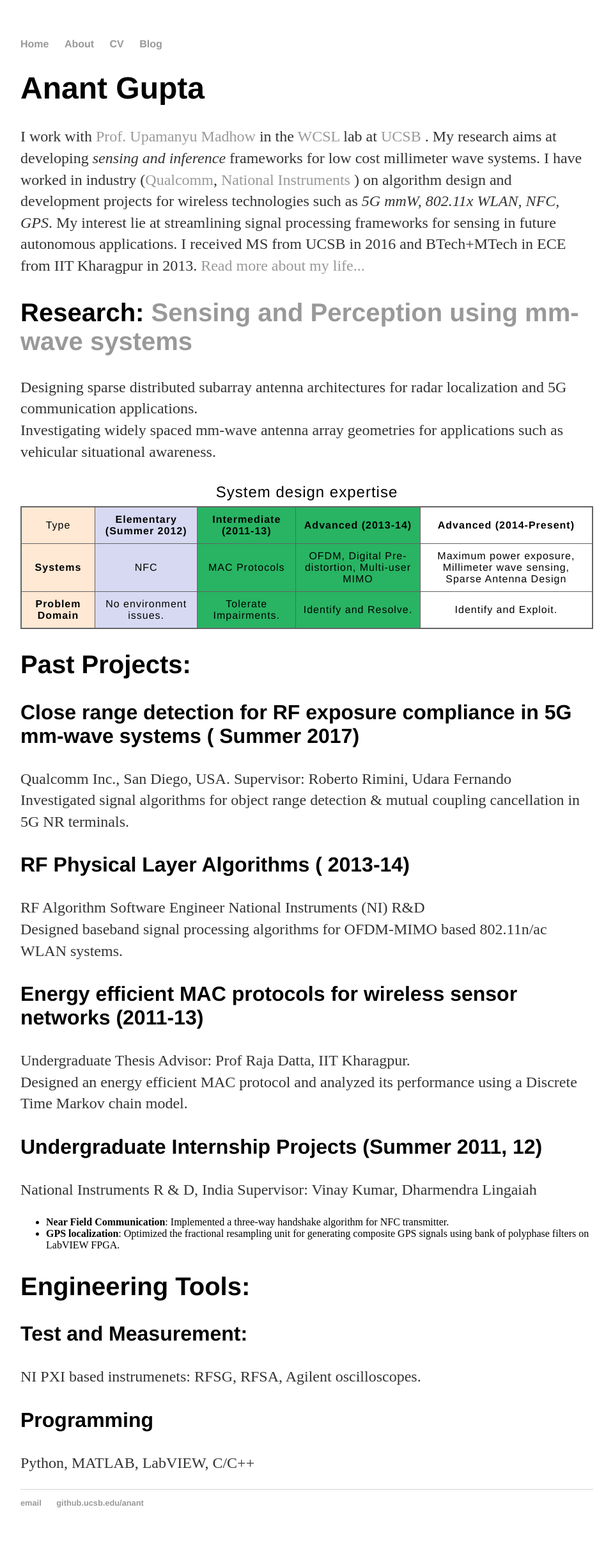
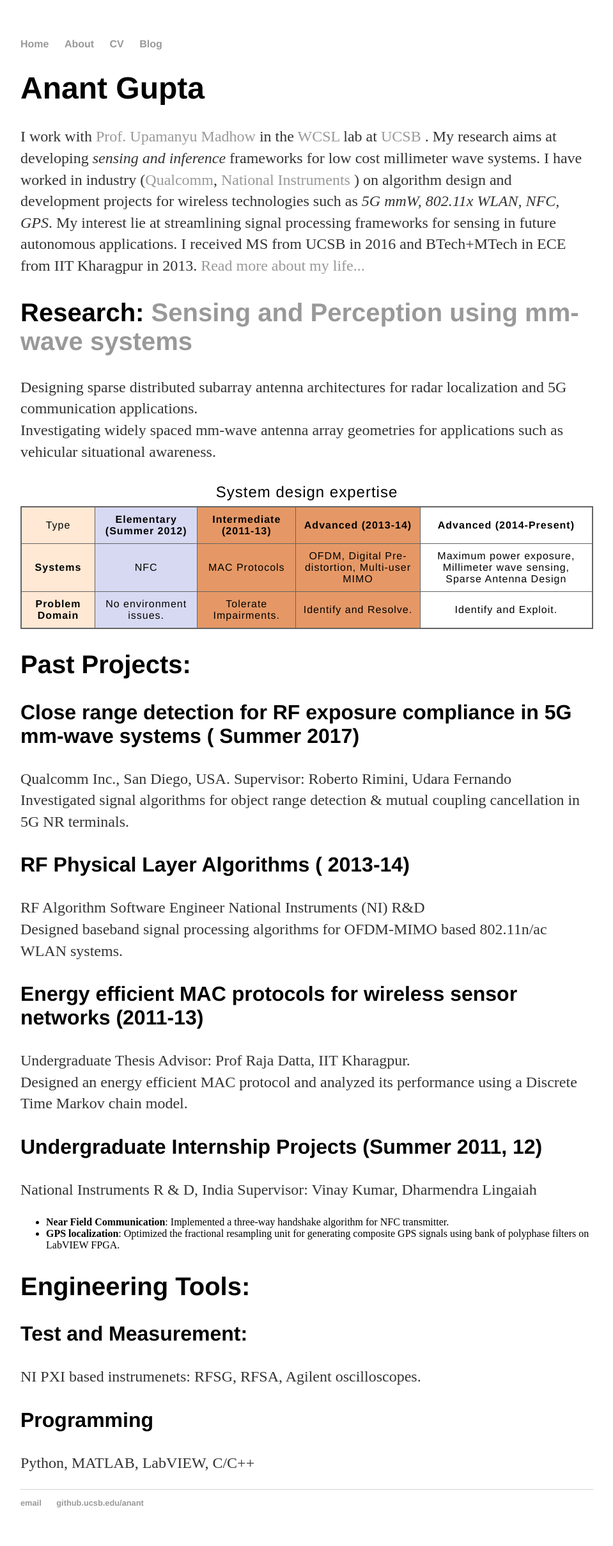
Before and after one commit to anantgupt/anantgupt.github.io, a Jekyll site: the page built from index.html, in a window 1280 px wide. Shown: the whole page at 64% size, without its empty margins (160-1119 px from the left). Built offline with Jekyll 4.4.1, drawn with Linux system fonts in a browser that asks for light colours.

Commit message:
Update main.css

```diff
--- a/css/main.css
+++ b/css/main.css
@@ -57,7 +57,7 @@ ul.posts li {
     background-color: #ffe8d4;
 }
 .Advanced {
-    background-color: #28B463;
+    background-color: #E59866;
 }
 
 caption {
```
